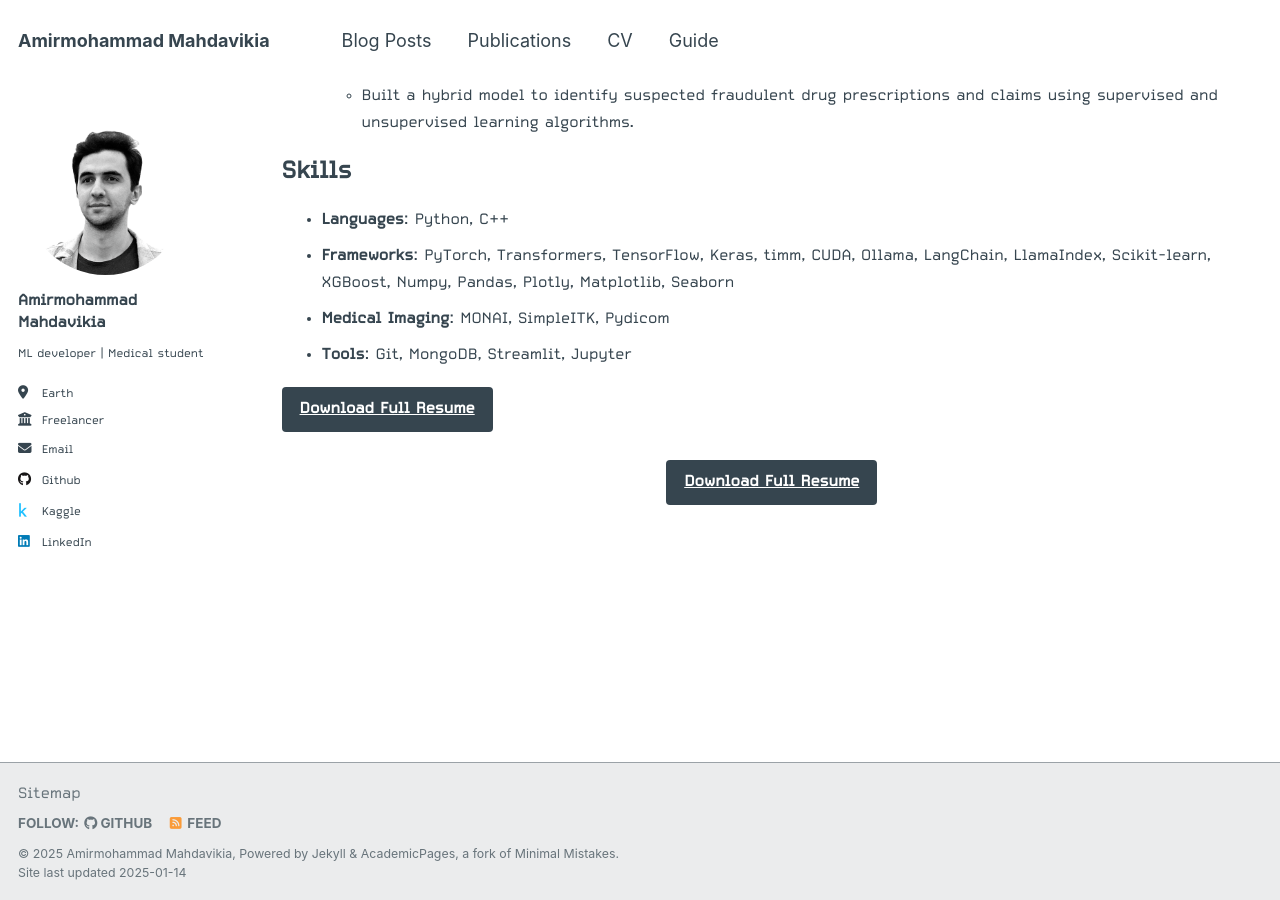
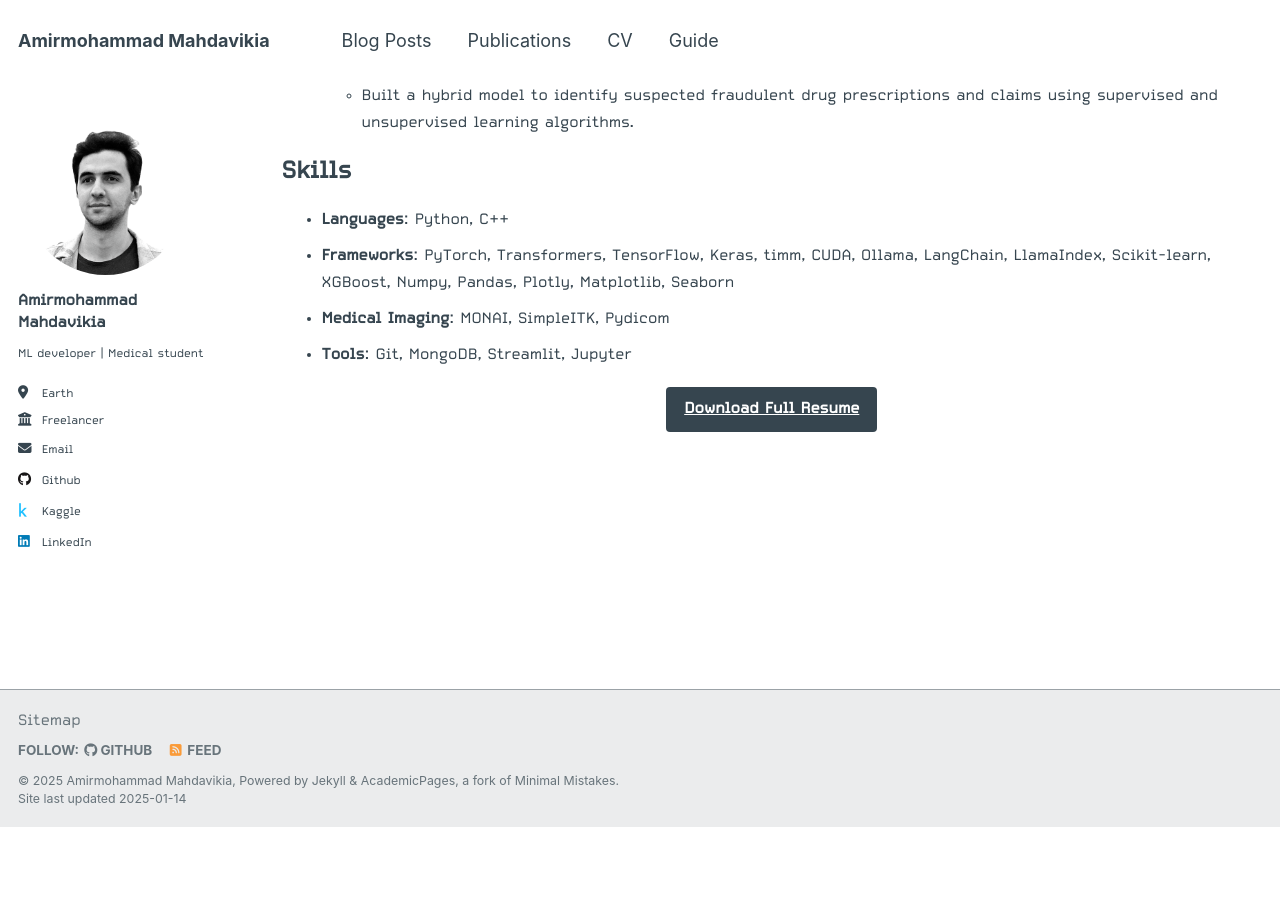
Before and after one commit to ammomahdavikia/ammomahdavikia.github.io, a Jekyll site: the page built from _pages/cv.md, in a window 1280 px wide and 900 px high, scrolled down 813 px. Built offline with Jekyll 4.4.1, drawn with Linux system fonts in a browser that asks for light colours; after the commit the page ends 1640 px from its top, so only the background shows below that.

Commit message:
Update the resume

```diff
--- a/_pages/cv.md
+++ b/_pages/cv.md
@@ -42,10 +42,7 @@ Skills
 * __Medical Imaging__: MONAI, SimpleITK, Pydicom
 * __Tools__: Git, MongoDB, Streamlit, Jupyter
 
-
-[Download Full Resume](/files/Resume-Amirmohammad.pdf){: .btn }
-
-
 <div class="button-wrapper">
-    <a href="/files/Resume-Amirmohammad.pdf" class="btn btn--centered">Download Full Resume</a>
+    <a href="/files/Resume-Amirmohammad.pdf" class="btn btn--centered" target="_blank" download="/files/Resume-Amirmohammad.pdf">
+    Download Full Resume</a>
 </div>
```
